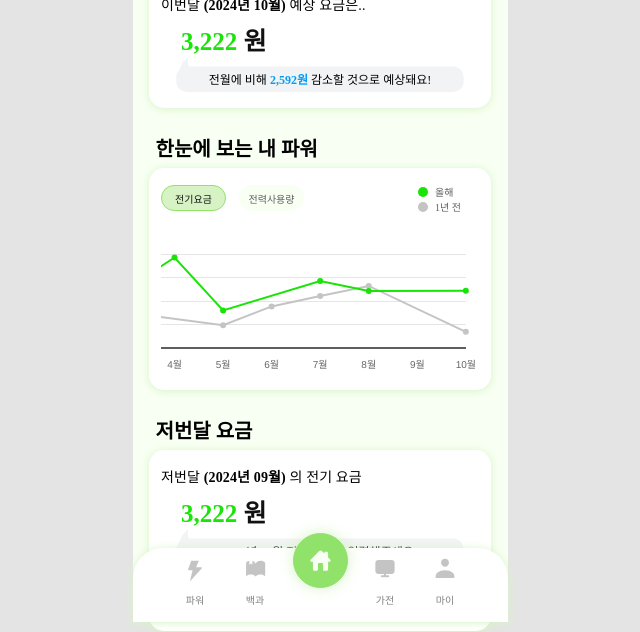
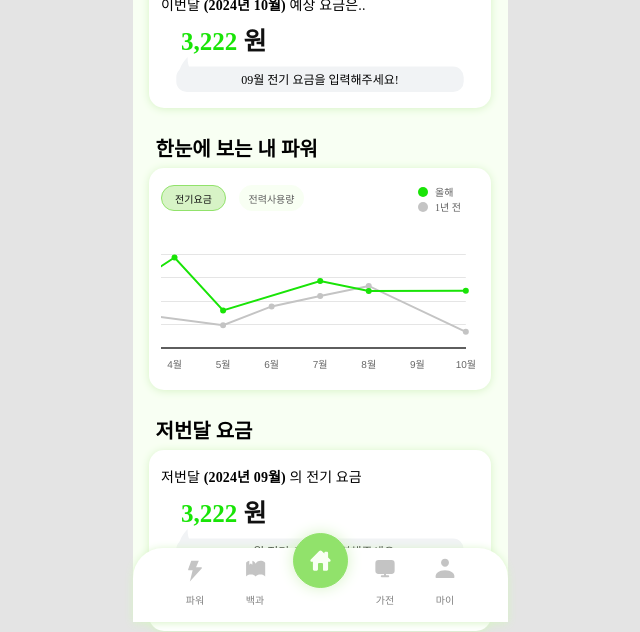
Before and after one commit to GreenSpark-greenspark/greenspark-frontend, a Next.js app: page /power in a window 1280 px wide. Shown: the part 178-810 px from the top of the page, without its empty margins (320-960 px from the left). Built offline with nearby package versions, Linux system fonts and the light colour scheme.

Commit message:
fix: 코멘트 날짜 표현법 변경

```diff
--- a/src/app/_component/power/AICharge.tsx
+++ b/src/app/_component/power/AICharge.tsx
@@ -28,12 +28,11 @@ export default function AICharge() {
 
     // 저번달 날짜
     const lastMonthDate = new Date(now.getFullYear(), now.getMonth() - 1, 1);
-    const lastMonthYear = lastMonthDate.getFullYear();
     const lastMonth = lastMonthDate.getMonth() + 1;
-    setPreviousMonthLabel(`${lastMonthYear}년 ${lastMonth < 10 ? `0${lastMonth}` : lastMonth}월`);
+    setPreviousMonthLabel(`${lastMonth < 10 ? `0${lastMonth}` : lastMonth}월`);
     const mockData: ChargeData = {
       currentMonth: 3222,
-      lastMonth: 5814
+      lastMonth: null
     };
 
     setChargeData(mockData);
--- a/src/app/_component/power/PreCharge.tsx
+++ b/src/app/_component/power/PreCharge.tsx
@@ -27,10 +27,9 @@ export default function PreCharge() {
 
     // 저저번달 날짜
     const twoMonthsAgoDate = new Date(now.getFullYear(), now.getMonth() - 2, 1);
-    const twoMonthsAgoYear = twoMonthsAgoDate.getFullYear();
     const twoMonthsAgoMonth = twoMonthsAgoDate.getMonth() + 1;
     setTwoMonthsAgoLabel(
-      `${twoMonthsAgoYear}년 ${twoMonthsAgoMonth < 10 ? `0${twoMonthsAgoMonth}` : twoMonthsAgoMonth}월`
+      `${twoMonthsAgoMonth < 10 ? `0${twoMonthsAgoMonth}` : twoMonthsAgoMonth}월`
     );
 
     const mockData: ChargeData = {
```
